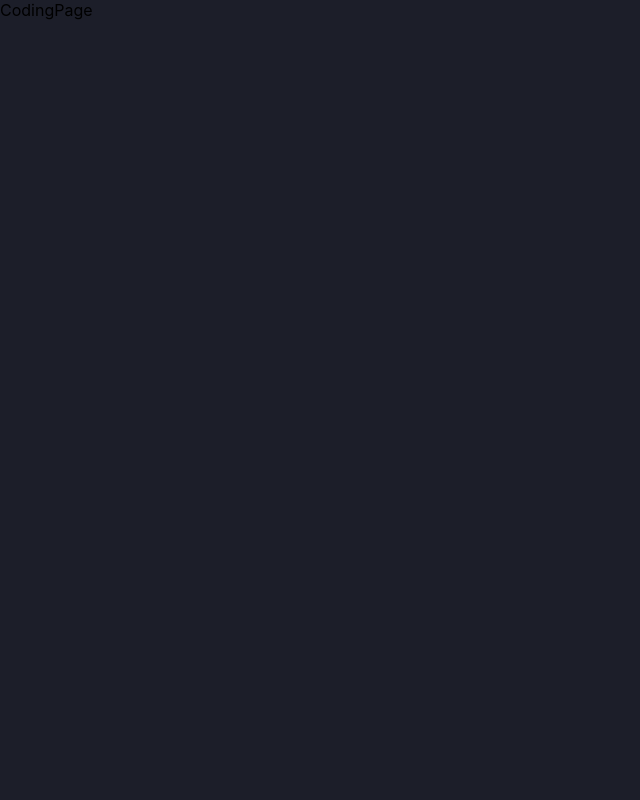
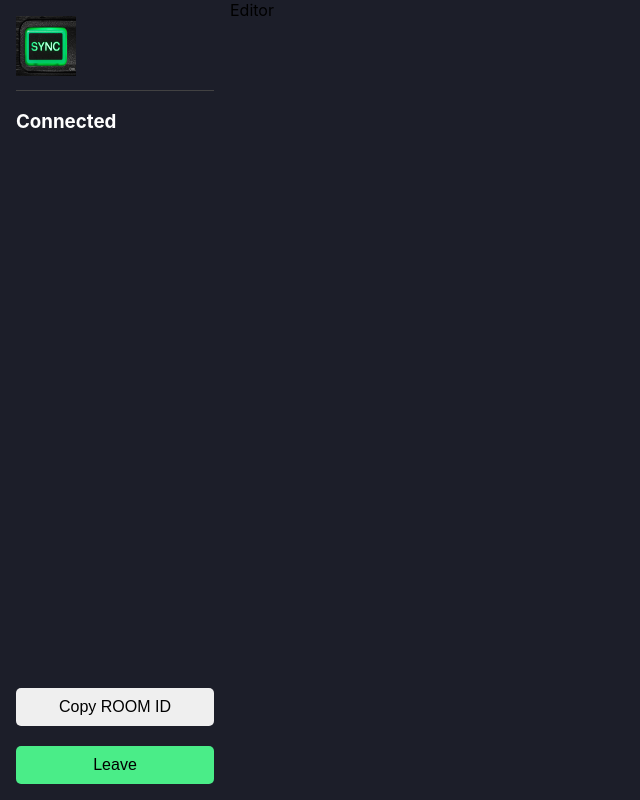
Before and after one commit to Amogh24/codEditor, a React (Create React App) app in the folder frontend/editor/: page /coding/1 in a window 1280 px wide. Shown: the whole page, without its empty margins (0-640 px from the left). Built offline with nearby package versions, Linux system fonts and the light colour scheme.

Commit message:
editor page rough design

```diff
--- a/frontend/editor/src/App.css
+++ b/frontend/editor/src/App.css
@@ -48,13 +48,13 @@
   transition: all 0.3s ease-in-out;
 }
 
-.joinBtn{
+.joinBtn,.leaveBtn{
   background-color: #4aed88;
   width: 100px;
   margin-left: auto;
 }
 
-.joinBtn:hover{
+.joinBtn,.leaveBtn:hover{
   background-color: #2b824c;
 }
 
@@ -74,3 +74,42 @@
   color:#368654;
   border-color: #368654;
 }
+.mainWrap {
+  display: grid;
+  grid-template-columns: 230px 1fr;
+  height: 100vh;
+}
+.aside {
+  background: #1c1e29;
+  padding: 16px;
+  color: #fff;
+  display: flex;
+  flex-direction: column;
+}
+.asideInner {
+  flex: 1;
+}
+.clientsList {
+  display: flex;
+  align-items: center;
+  flex-wrap: wrap;
+  gap: 20px;
+}
+
+.client {
+  display: flex;
+  align-items: center;
+  flex-direction: column;
+  font-weight: bold;
+}
+.userName {
+  margin-top: 10px;
+}
+.logo {
+  border-bottom: 1px solid #424242;
+  padding-bottom: 10px;
+}
+.leaveBtn {
+  width: 100%;
+  margin-top: 20px;
+}
--- /dev/null
+++ b/frontend/editor/src/components/Client.js
@@ -0,0 +1,9 @@
+import React from 'react'
+
+function Client() {
+  return (
+    <div>Client</div>
+  )
+}
+
+export default Client
--- /dev/null
+++ b/frontend/editor/src/components/Editor.js
@@ -0,0 +1,9 @@
+import React from 'react'
+
+function Editor() {
+  return (
+    <div>Editor</div>
+  )
+}
+
+export default Editor
--- a/frontend/editor/src/pages/CodingPage.js
+++ b/frontend/editor/src/pages/CodingPage.js
@@ -1,9 +1,42 @@
 import React from 'react'
+import Client from '../components/Client'
+import Editor from '../components/Editor'
+function CodingPage() {
+  return(
+<div className="mainWrap">
+  <div className="aside">
+      <div className="asideInner">
+          <div className="logo">
+              <img
+                  className="logoImage"
+                  src='/PRIME-SYNC-BUTTON.jpg' height = "60px" width="60px"
+                  alt="logo"
+              />
+          </div>
+          <h3>Connected</h3>
+          <div className="clientsList">
+              {/* {clients.map((client) => (
+                  <Client                         Client component uses react avatar which doesn't work for current version of react
+                      key={client.socketId}
+                      username={client.username}
+                  />
+              ))} */}
+          </div>
+      </div>
+      <button className="btn copyBtn" >
+          Copy ROOM ID
+      </button>
+      <button className="btn leaveBtn" >
+          Leave
+      </button>
+  </div>
+  <div className="editorWrap">
+      <Editor/>
+  </div>
+</div>
+  )
 
-function CodingPage() {
-  return (
-    <div>CodingPage</div>
-  )
+
 }
 
 export default CodingPage
```
